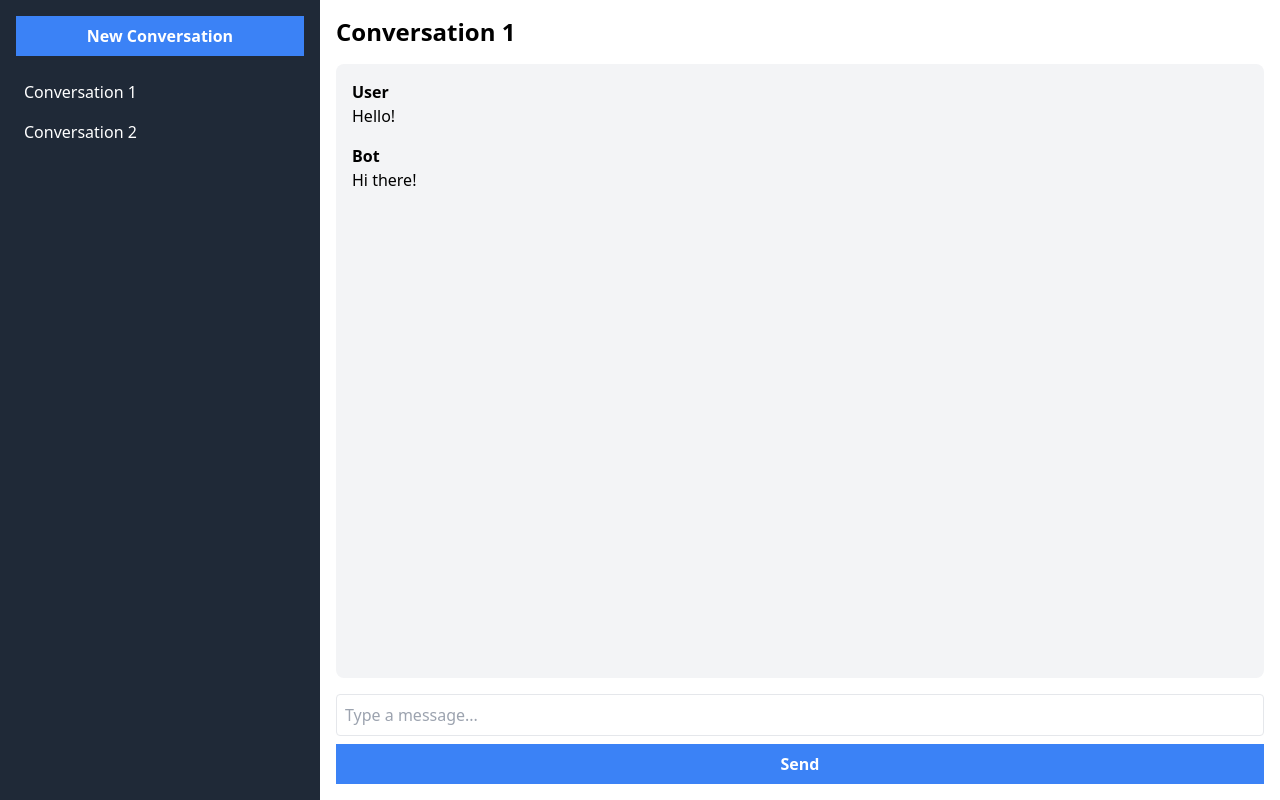
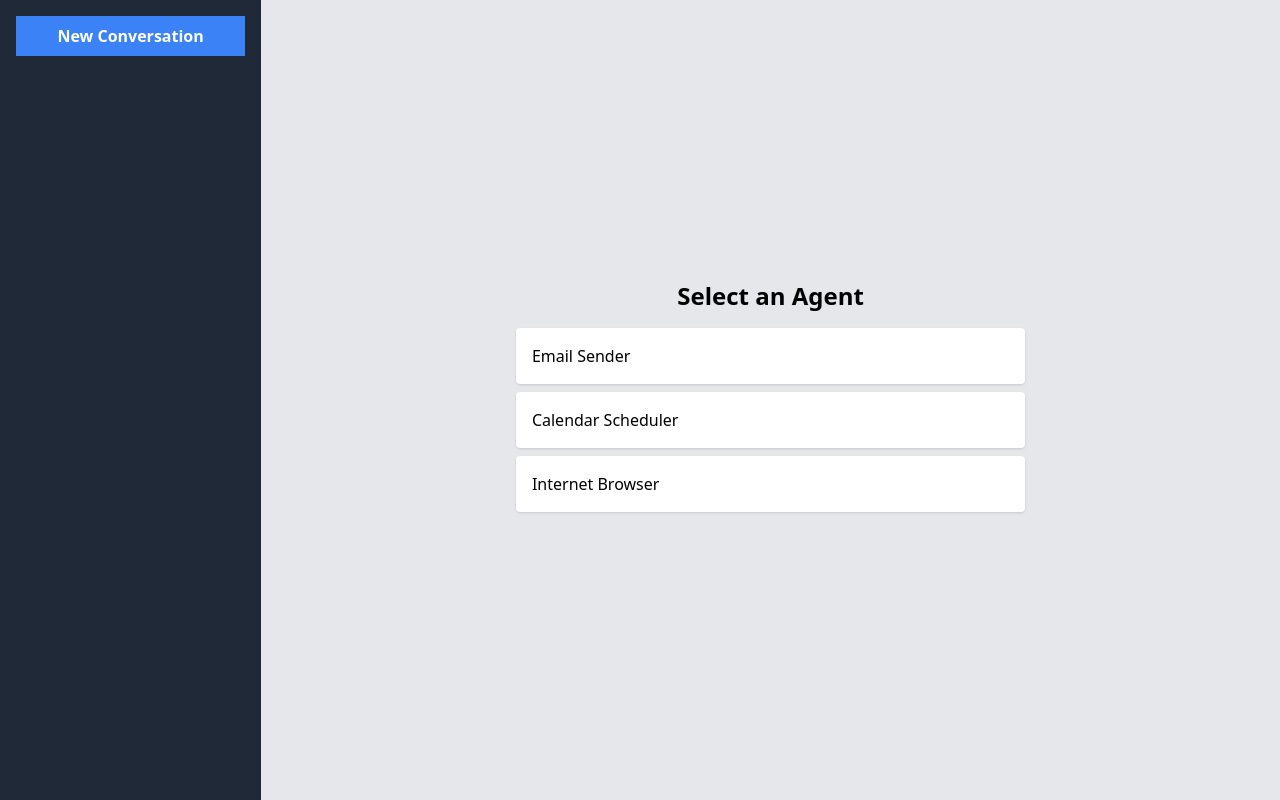
Before and after one commit to wmeddie/agent-api, a React (Create React App) app in the folder frontend/: page / in a window 1280 px wide. Built offline with nearby package versions, Linux system fonts and the light colour scheme.

Commit message:
add agent selection

```diff
--- a/frontend/src/App.js
+++ b/frontend/src/App.js
@@ -2,27 +2,20 @@ import React, { useState } from 'react';
 import './App.css';
 import Sidebar from './components/Sidebar';
 import Conversation from './components/Conversation';
+import AgentSelection from './components/AgentSelection';
 
-const sampleConversations = [
-  {
-    title: 'Conversation 1',
-    messages: [
-      { sender: 'User', text: 'Hello!' },
-      { sender: 'Bot', text: 'Hi there!' },
-    ],
-  },
-  {
-    title: 'Conversation 2',
-    messages: [
-      { sender: 'User', text: 'How are you?' },
-      { sender: 'Bot', text: 'I am fine, thank you!' },
-    ],
-  },
+const sampleAgents = [
+  { name: 'Email Sender', id: '1' },
+  { name: 'Calendar Scheduler', id: '2' },
+  { name: 'Internet Browser', id: '3' },
 ];
+
+const sampleConversations = [];
 
 function App() {
   const [conversations, setConversations] = useState(sampleConversations);
-  const [selectedConversationIndex, setSelectedConversationIndex] = useState(0);
+  const [selectedConversationIndex, setSelectedConversationIndex] = useState(null);
+  const [selectedAgent, setSelectedAgent] = useState(null);
 
   const handleNewConversation = () => {
     const newConversation = {
@@ -44,6 +37,11 @@ function App() {
     setConversations(updatedConversations);
   };
 
+  const handleSelectAgent = (agent) => {
+    setSelectedAgent(agent);
+    handleNewConversation();
+  };
+
   return (
     <div className="flex h-screen">
       <Sidebar
@@ -51,10 +49,14 @@ function App() {
         onSelectConversation={handleSelectConversation}
         onNewConversation={handleNewConversation}
       />
-      <Conversation
-        conversation={conversations[selectedConversationIndex]}
-        onAddMessage={handleAddMessage}
-      />
+      {selectedConversationIndex !== null ? (
+        <Conversation
+          conversation={conversations[selectedConversationIndex]}
+          onAddMessage={handleAddMessage}
+        />
+      ) : (
+        <AgentSelection agents={sampleAgents} onSelectAgent={handleSelectAgent} />
+      )}
     </div>
   );
 }
--- /dev/null
+++ b/frontend/src/components/AgentSelection.js
@@ -0,0 +1,22 @@
+import React from 'react';
+
+const AgentSelection = ({ agents, onSelectAgent }) => {
+  return (
+    <div className="w-full h-full flex flex-col items-center justify-center bg-gray-200">
+      <h2 className="text-2xl font-bold mb-4">Select an Agent</h2>
+      <ul className="w-1/2">
+        {agents.map((agent) => (
+          <li
+            key={agent.id}
+            className="cursor-pointer p-4 bg-white mb-2 rounded shadow hover:bg-gray-100"
+            onClick={() => onSelectAgent(agent)}
+          >
+            {agent.name}
+          </li>
+        ))}
+      </ul>
+    </div>
+  );
+};
+
+export default AgentSelection;
```
